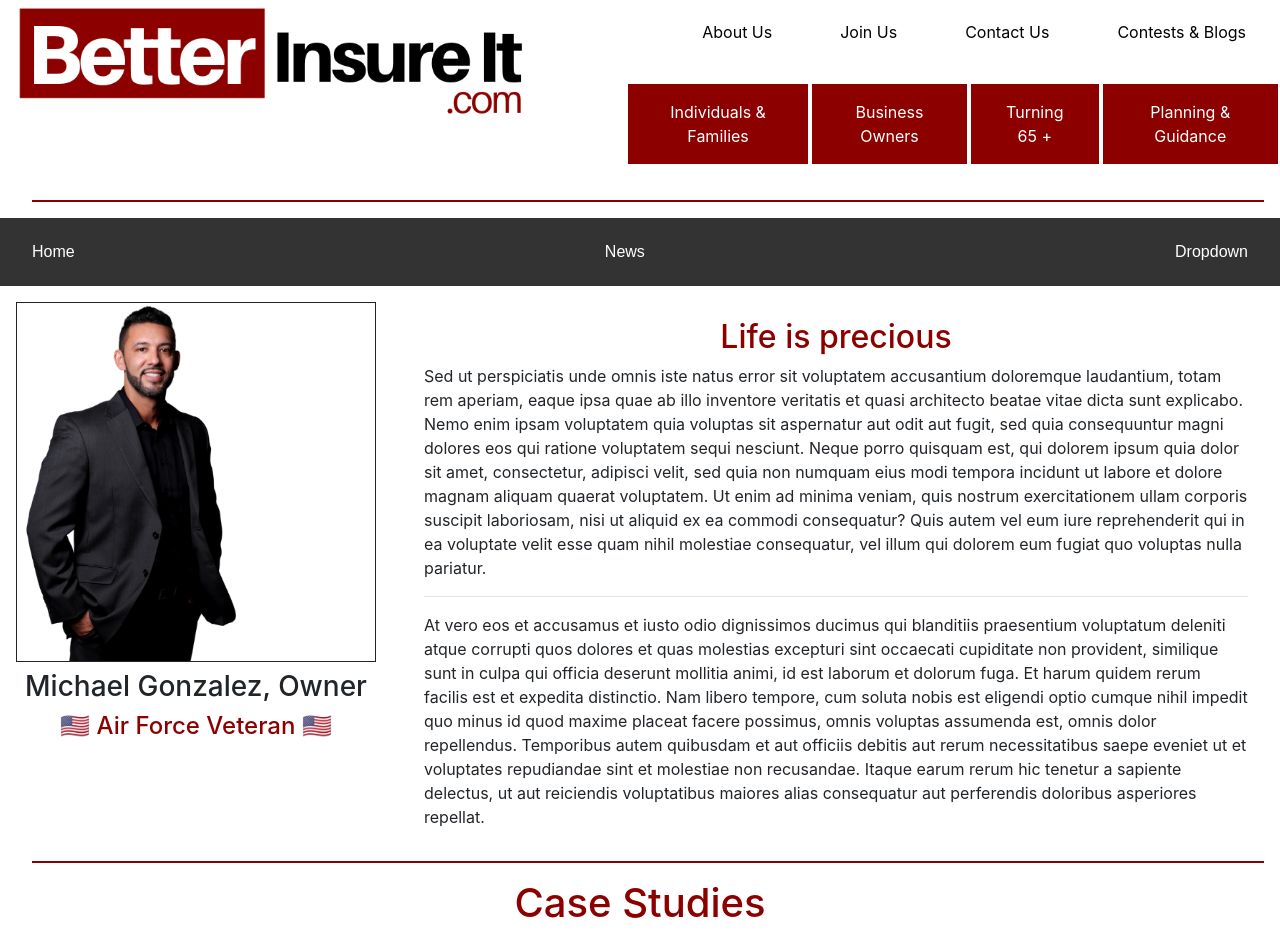
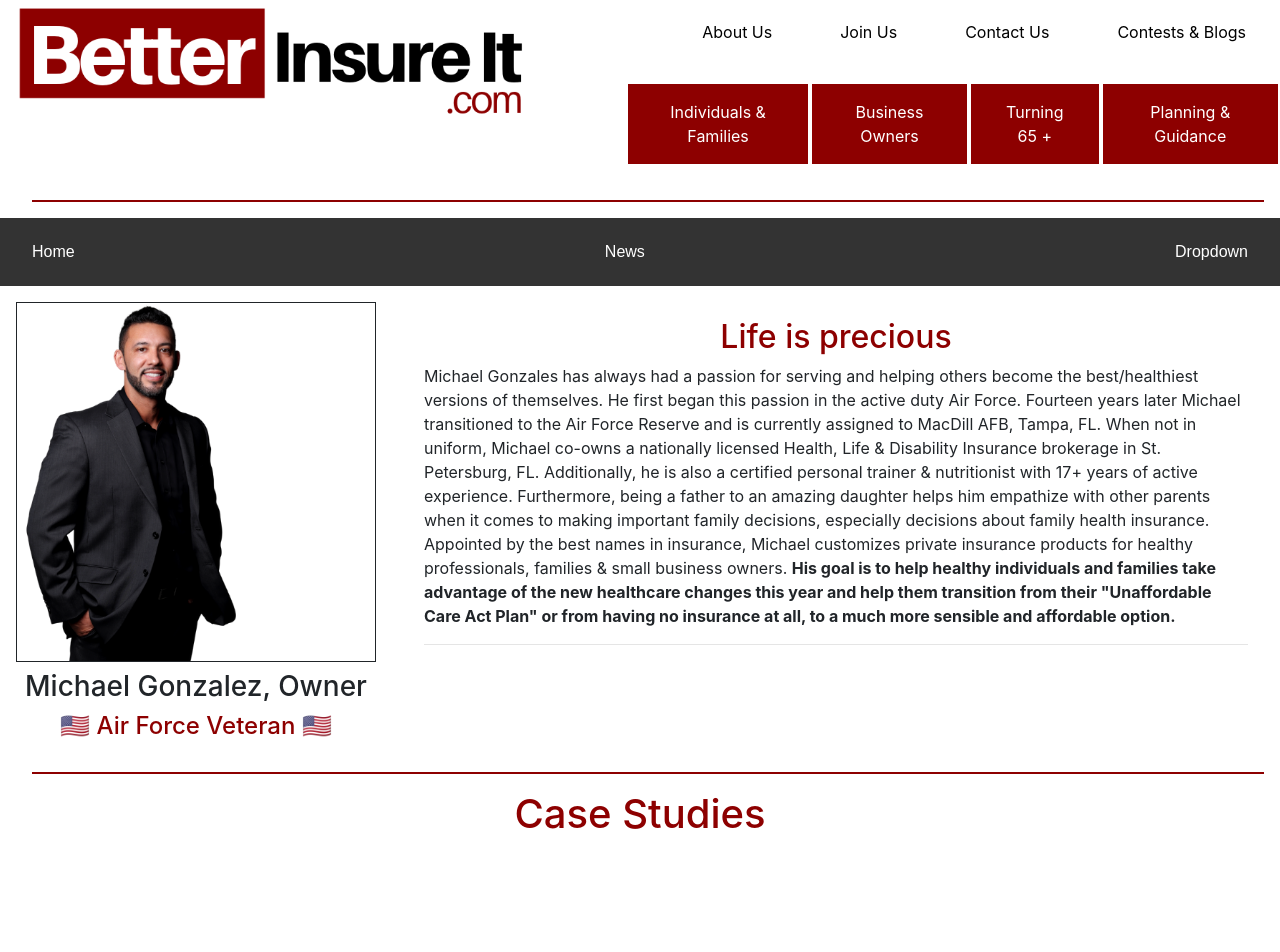
Before and after one commit to MatthewSDick/BetterInsureIT, a React (Create React App) app in the folder ClientApp/: page / in a window 1280 px wide. Shown: the top 952 px of the page. Built offline with nearby package versions, Linux system fonts and the light colour scheme.

Commit message:
Updated Hero Paragraph

```diff
--- a/ClientApp/src/components/Hero.jsx
+++ b/ClientApp/src/components/Hero.jsx
@@ -22,38 +22,29 @@ const Hero = () => {
           </div>
           <div>
             <p>
-              Sed ut perspiciatis unde omnis iste natus error sit voluptatem
-              accusantium doloremque laudantium, totam rem aperiam, eaque ipsa
-              quae ab illo inventore veritatis et quasi architecto beatae vitae
-              dicta sunt explicabo. Nemo enim ipsam voluptatem quia voluptas sit
-              aspernatur aut odit aut fugit, sed quia consequuntur magni dolores
-              eos qui ratione voluptatem sequi nesciunt. Neque porro quisquam
-              est, qui dolorem ipsum quia dolor sit amet, consectetur, adipisci
-              velit, sed quia non numquam eius modi tempora incidunt ut labore
-              et dolore magnam aliquam quaerat voluptatem. Ut enim ad minima
-              veniam, quis nostrum exercitationem ullam corporis suscipit
-              laboriosam, nisi ut aliquid ex ea commodi consequatur? Quis autem
-              vel eum iure reprehenderit qui in ea voluptate velit esse quam
-              nihil molestiae consequatur, vel illum qui dolorem eum fugiat quo
-              voluptas nulla pariatur.
+              Michael Gonzales has always had a passion for serving and helping
+              others become the best/healthiest versions of themselves. He first
+              began this passion in the active duty Air Force. Fourteen years
+              later Michael transitioned to the Air Force Reserve and is
+              currently assigned to MacDill AFB, Tampa, FL. When not in uniform,
+              Michael co-owns a nationally licensed Health, Life & Disability
+              Insurance brokerage in St. Petersburg, FL. Additionally, he is
+              also a certified personal trainer & nutritionist with 17+ years of
+              active experience. Furthermore, being a father to an amazing
+              daughter helps him empathize with other parents when it comes to
+              making important family decisions, especially decisions about
+              family health insurance. Appointed by the best names in insurance,
+              Michael customizes private insurance products for healthy
+              professionals, families & small business owners.{' '}
+              <b>
+                His goal is to help healthy individuals and families take
+                advantage of the new healthcare changes this year and help them
+                transition from their "Unaffordable Care Act Plan" or from
+                having no insurance at all, to a much more sensible and
+                affordable option.
+              </b>
             </p>
             <hr></hr>
-            <p>
-              At vero eos et accusamus et iusto odio dignissimos ducimus qui
-              blanditiis praesentium voluptatum deleniti atque corrupti quos
-              dolores et quas molestias excepturi sint occaecati cupiditate non
-              provident, similique sunt in culpa qui officia deserunt mollitia
-              animi, id est laborum et dolorum fuga. Et harum quidem rerum
-              facilis est et expedita distinctio. Nam libero tempore, cum soluta
-              nobis est eligendi optio cumque nihil impedit quo minus id quod
-              maxime placeat facere possimus, omnis voluptas assumenda est,
-              omnis dolor repellendus. Temporibus autem quibusdam et aut
-              officiis debitis aut rerum necessitatibus saepe eveniet ut et
-              voluptates repudiandae sint et molestiae non recusandae. Itaque
-              earum rerum hic tenetur a sapiente delectus, ut aut reiciendis
-              voluptatibus maiores alias consequatur aut perferendis doloribus
-              asperiores repellat.
-            </p>
           </div>
         </div>
       </div>
```
